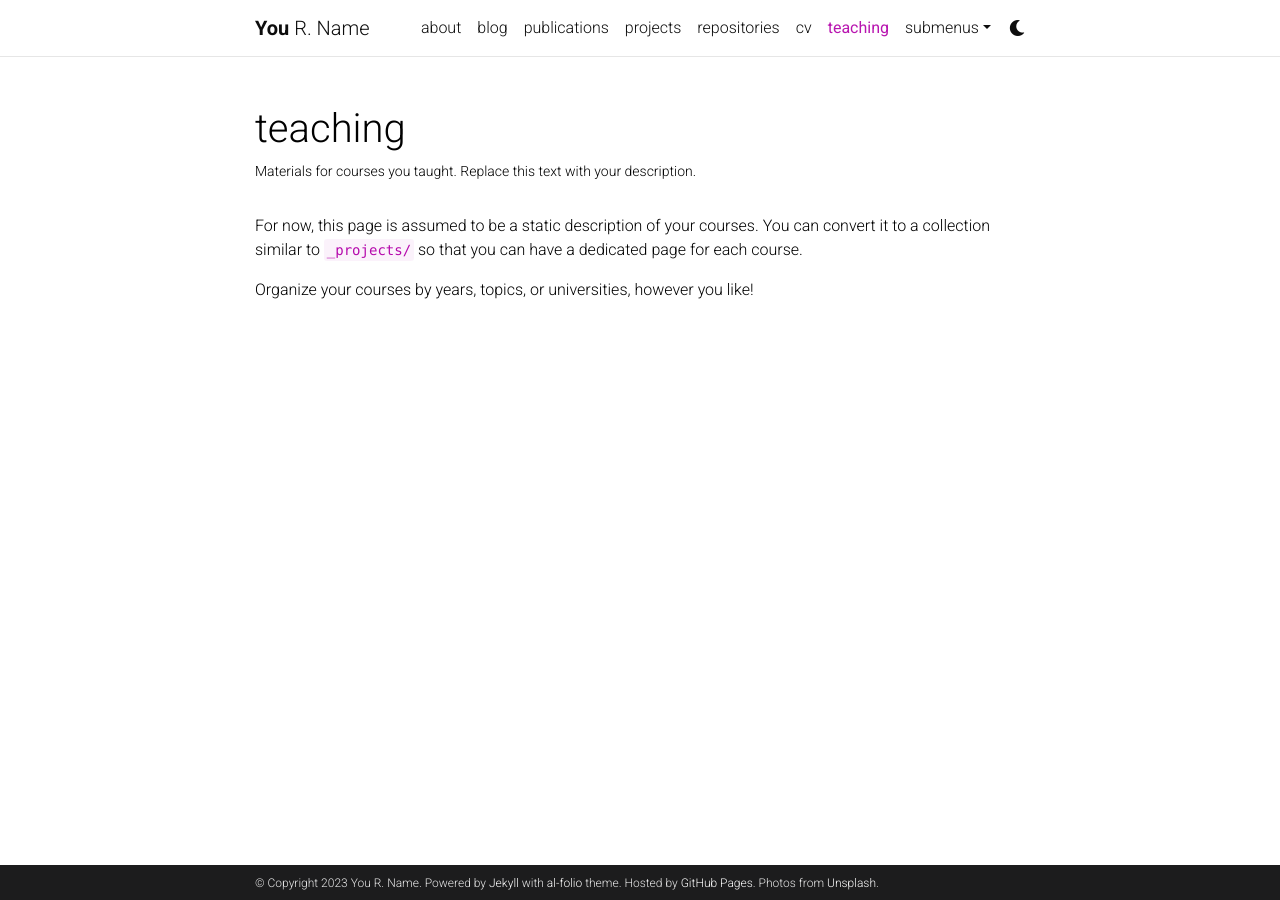
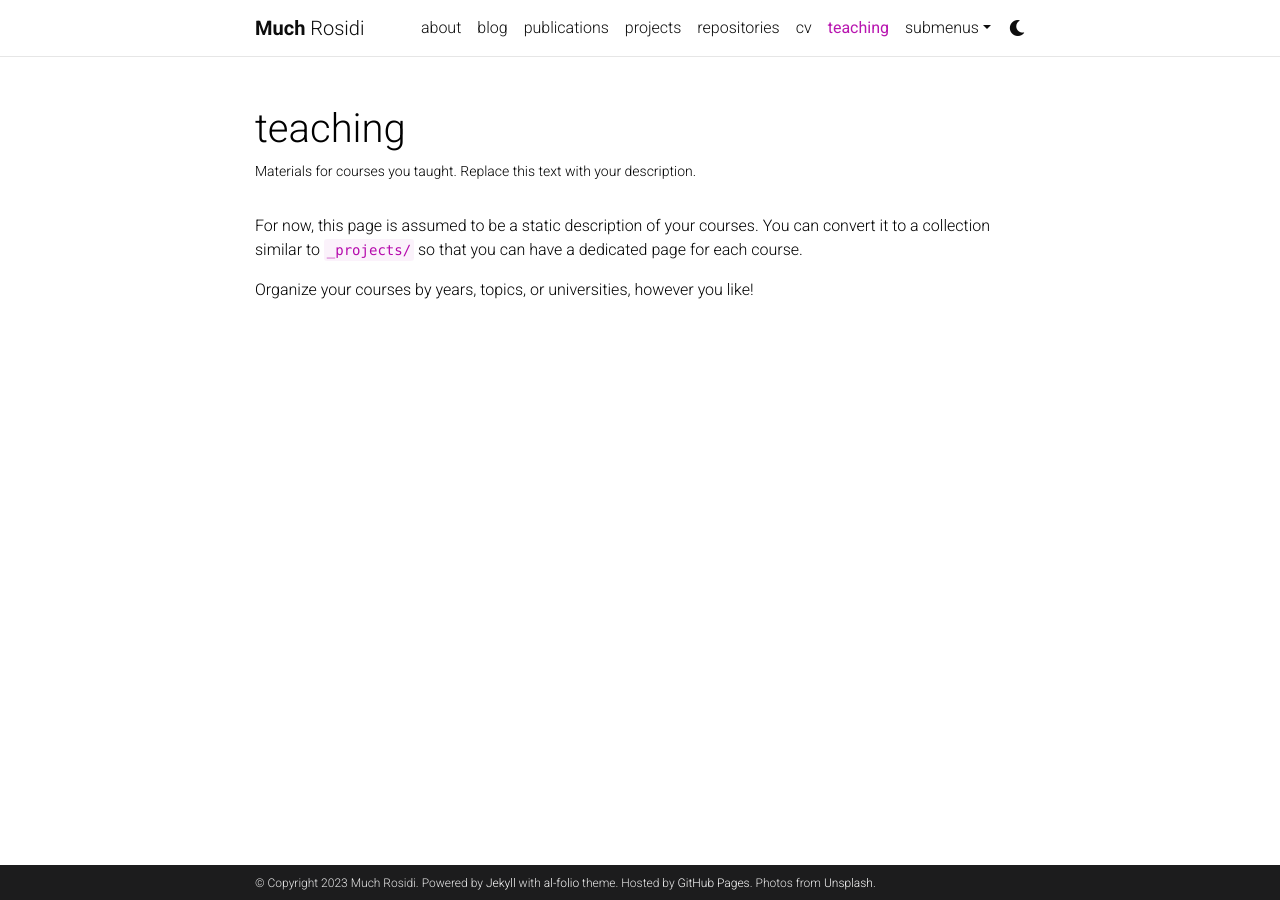
Before and after one commit to muchrosidi/muchrosidi.github.io, a Jekyll site: the page built from _pages/teaching.md, in a window 1280 px wide. Built offline with Jekyll 4.4.1, drawn with Linux system fonts in a browser that asks for light colours; comment, search, counter and statistics services are not loaded; a style sheet for code colours, icons or effects is not loaded.

Commit message:
Update _config.yml
Change first and last name. Change the url and empty the url base.

```diff
--- a/_config.yml
+++ b/_config.yml
@@ -3,9 +3,9 @@
 # -----------------------------------------------------------------------------
 
 title: blank # the website title (if blank, full name will be used instead)
-first_name: You
-middle_name: R.
-last_name: Name
+first_name: Much
+middle_name:
+last_name: Rosidi
 email: you@example.com
 description: > # the ">" symbol means to ignore newlines until "footer_text:"
   A simple, whitespace theme for academics. Based on [*folio](https://github.com/bogoli/-folio) design.
@@ -18,8 +18,8 @@
 lang: en # the language of your site (for example: en, fr, cn, ru, etc.)
 icon: ⚛️  # the emoji used as the favicon (alternatively, provide image name in /assets/img/)
 
-url: https://alshedivat.github.io # the base hostname & protocol for your site
-baseurl: /al-folio # the subpath of your site, e.g. /blog/
+url: https://muchrosidi.github.io # the base hostname & protocol for your site
+baseurl: # the subpath of your site, e.g. /blog/
 last_updated: false # set to true if you want to display last updated in the footer
 impressum_path:  # set to path to include impressum link in the footer, use the same path as permalink in a page, helps to conform with EU GDPR
 
```
